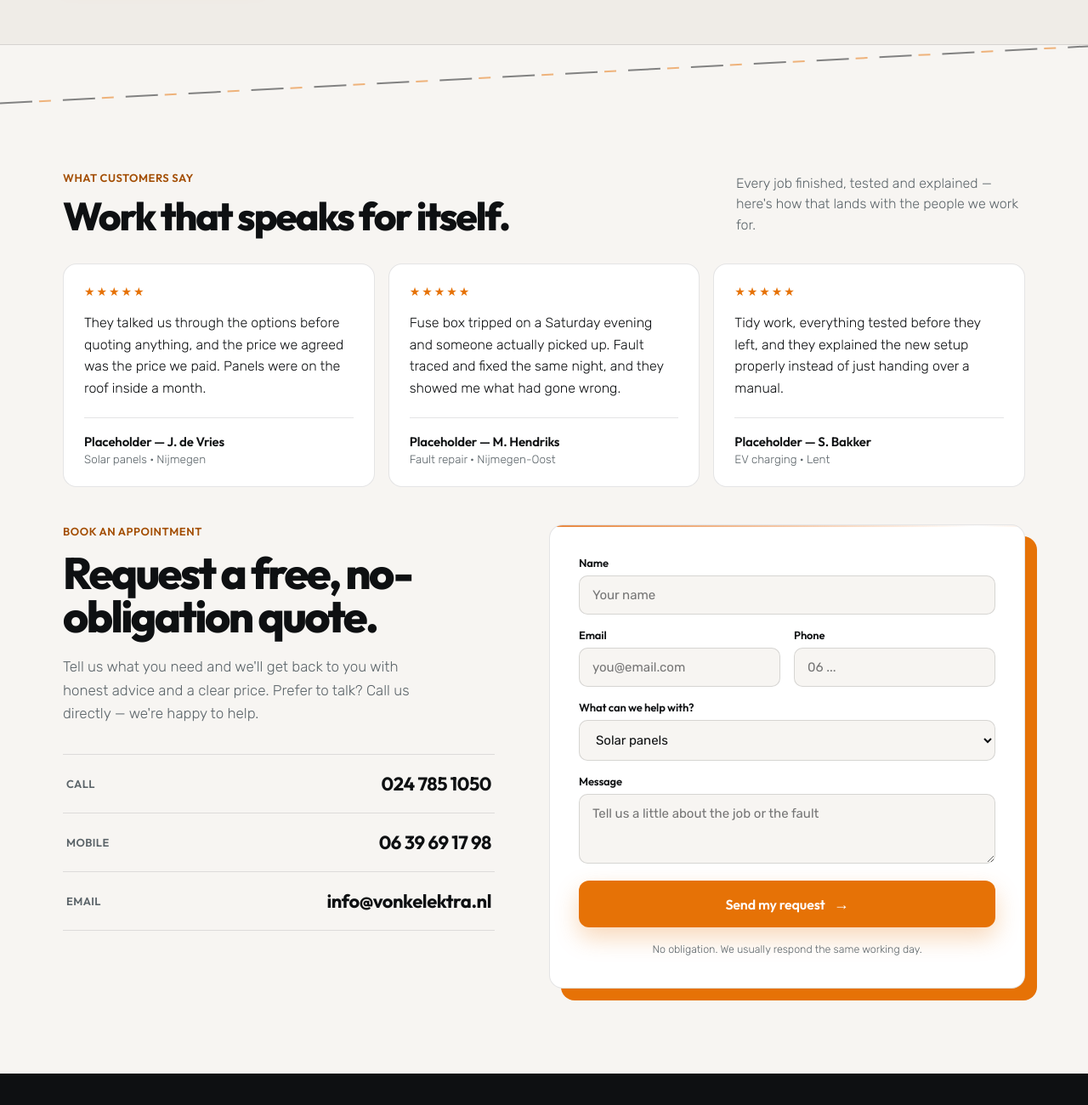
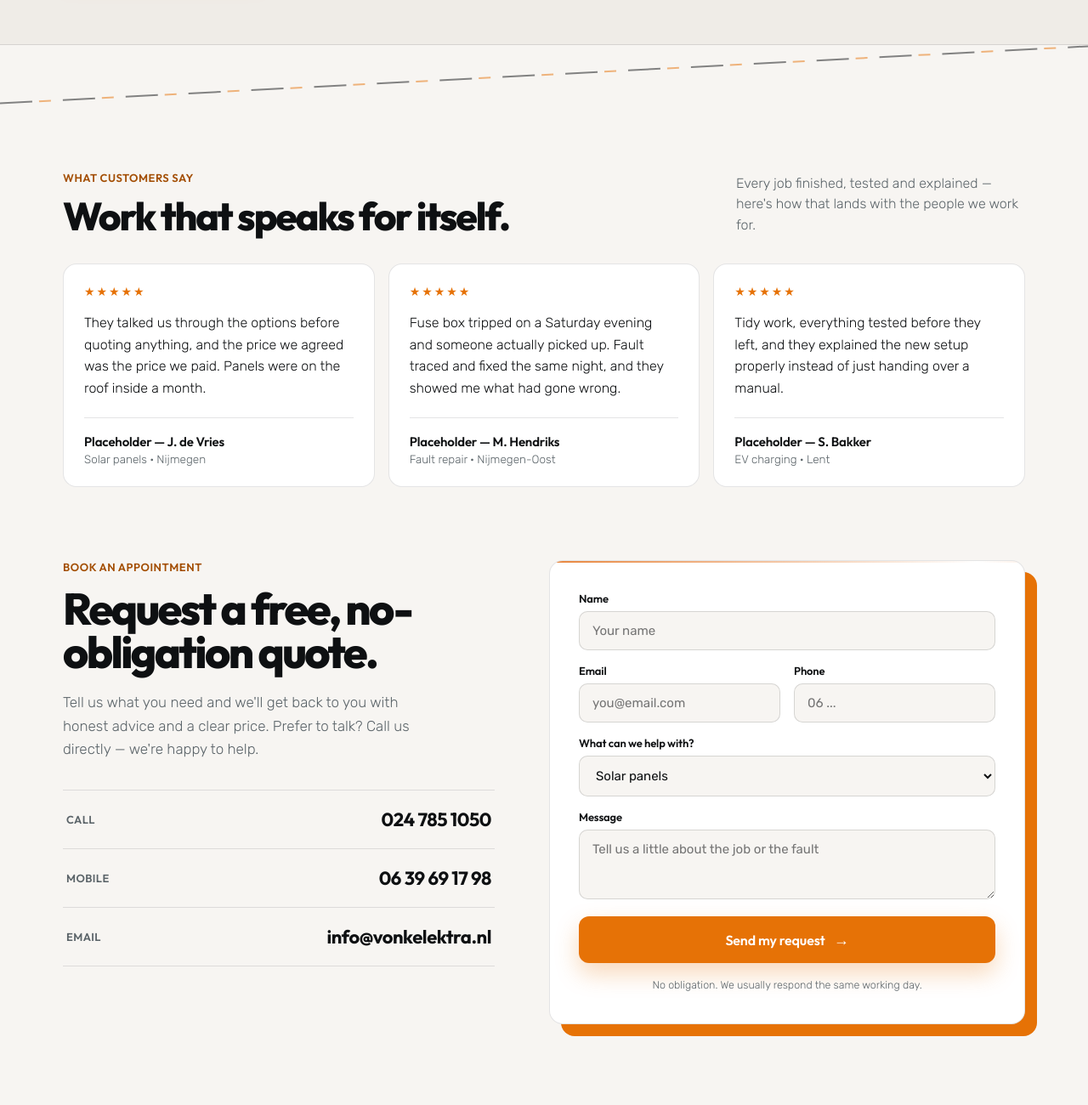
Before and after one commit to Abd-source-main/Vonk, a plain HTML site: page Vonk Elektra Homepage.dc.html in a window 1280 px wide. Shown: the part 2480-3780 px from the top of the page at 85% size. Drawn offline with nearby package versions, Linux system fonts and the light colour scheme.

Commit message:
edited the scrollbar to look nicer and widen the gap between reviews and contact

```diff
--- a/Vonk Elektra Homepage.dc.html
+++ b/Vonk Elektra Homepage.dc.html
@@ -15,6 +15,16 @@
   *{box-sizing:border-box;}
   html{overflow-anchor:none;}
   body{margin:0;background:#f7f5f2;color:#0e1012;font-family:'Rubik',sans-serif;-webkit-font-smoothing:antialiased;}
+  /* ---------- scrollbar ---------- */
+  /* Firefox */
+  html{scrollbar-width:thin;scrollbar-color:rgba(14,16,18,.30) #efece7;}
+  /* WebKit / Blink */
+  ::-webkit-scrollbar{width:13px;height:13px;}
+  ::-webkit-scrollbar-track{background:#efece7;border-left:1px solid rgba(14,16,18,.08);}
+  ::-webkit-scrollbar-thumb{background:rgba(14,16,18,.30);border-radius:99px;border:3.5px solid #efece7;background-clip:padding-box;}
+  ::-webkit-scrollbar-thumb:hover{background:rgba(14,16,18,.46);}
+  ::-webkit-scrollbar-thumb:active{background:#E67206;}
+  ::-webkit-scrollbar-corner{background:#efece7;}
   a{color:#A34E03;text-decoration:none;}
   a:hover{color:#C25E04;}
   section{scroll-margin-top:110px;}
@@ -295,7 +305,7 @@
   <!-- ⚠ PLACEHOLDER COPY — the quotes and names below are illustrative, not real
        customer reviews. Replace with genuine, attributable reviews before this
        goes live. See the `rv` array in the component script. -->
-  <section id="reviews" style="max-width:1180px;margin:0 auto;padding:clamp(46px,6.5vw,78px) 24px clamp(10px,2vw,24px);">
+  <section id="reviews" style="max-width:1180px;margin:0 auto;padding:clamp(46px,6.5vw,78px) 24px clamp(40px,5.5vw,66px);">
     <div style="display:flex;justify-content:space-between;align-items:flex-end;gap:28px;flex-wrap:wrap;margin-bottom:32px;">
       <div>
         <div style="font-family:'Outfit',sans-serif;font-weight:600;font-size:13px;letter-spacing:.04em;text-transform:uppercase;color:#A34E03;margin-bottom:14px;">What customers say</div>
@@ -319,7 +329,7 @@
   </section>
 
   <!-- BOOKING -->
-  <section id="book" style="max-width:1180px;margin:0 auto;padding:20px 24px 100px;">
+  <section id="book" style="max-width:1180px;margin:0 auto;padding:20px 24px clamp(116px,13vw,152px);">
     <div class="r-split" style="display:grid;grid-template-columns:1fr 1fr;gap:64px;align-items:start;">
       <div>
         <div style="font-family:'Outfit',sans-serif;font-weight:600;font-size:13px;letter-spacing:.04em;text-transform:uppercase;color:#A34E03;margin-bottom:16px;">Book an appointment</div>
```
Also changed, not shown: About.dc.html (+10 -0 lines), Contact.dc.html (+10 -0 lines), Services & Portfolio.dc.html (+10 -0 lines), pattern/About.dc.html (+10 -0 lines), pattern/Contact.dc.html (+10 -0 lines), pattern/Services & Portfolio.dc.html (+10 -0 lines), pattern/Vonk Elektra Homepage.dc.html (+12 -2 lines).
